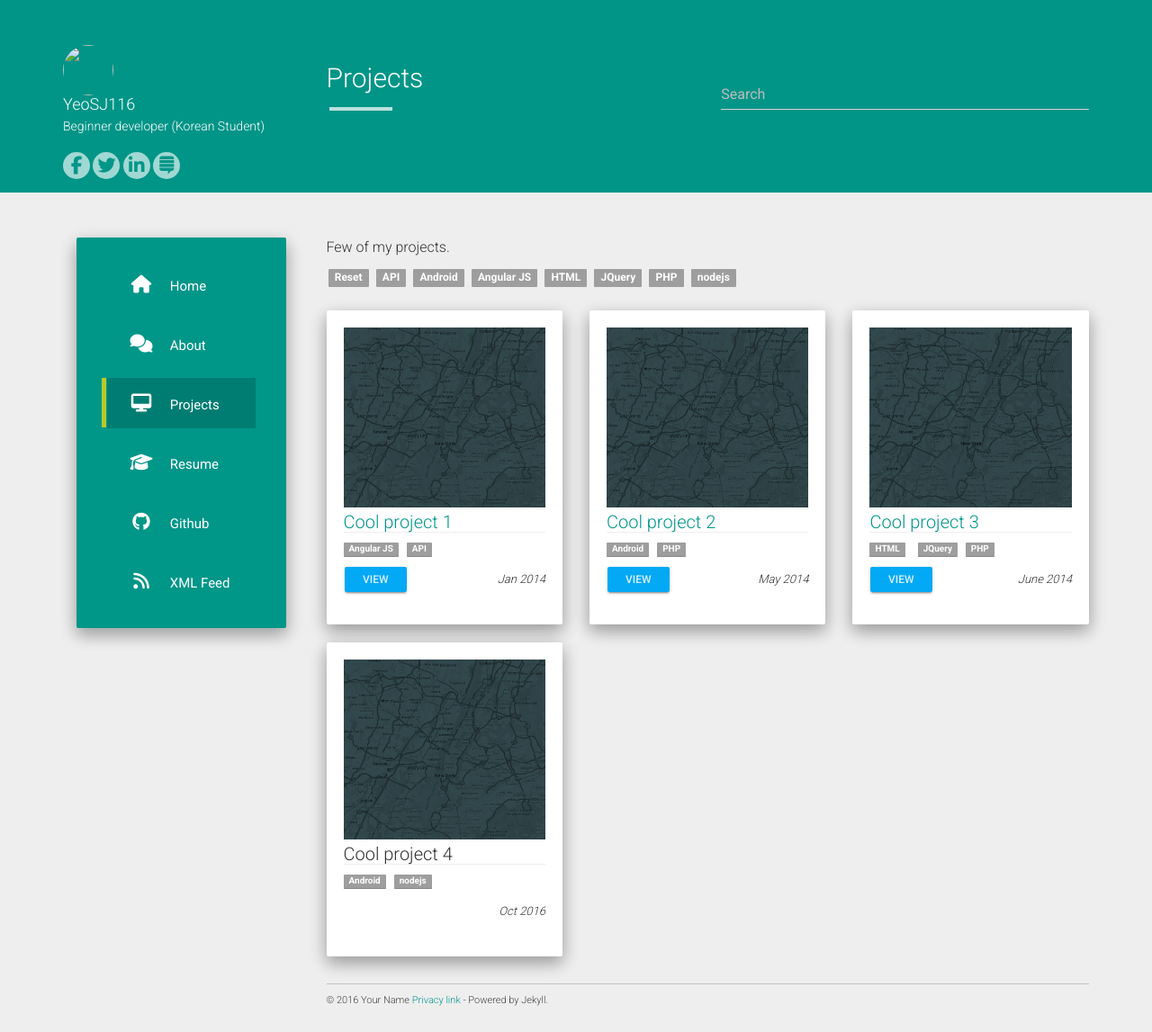
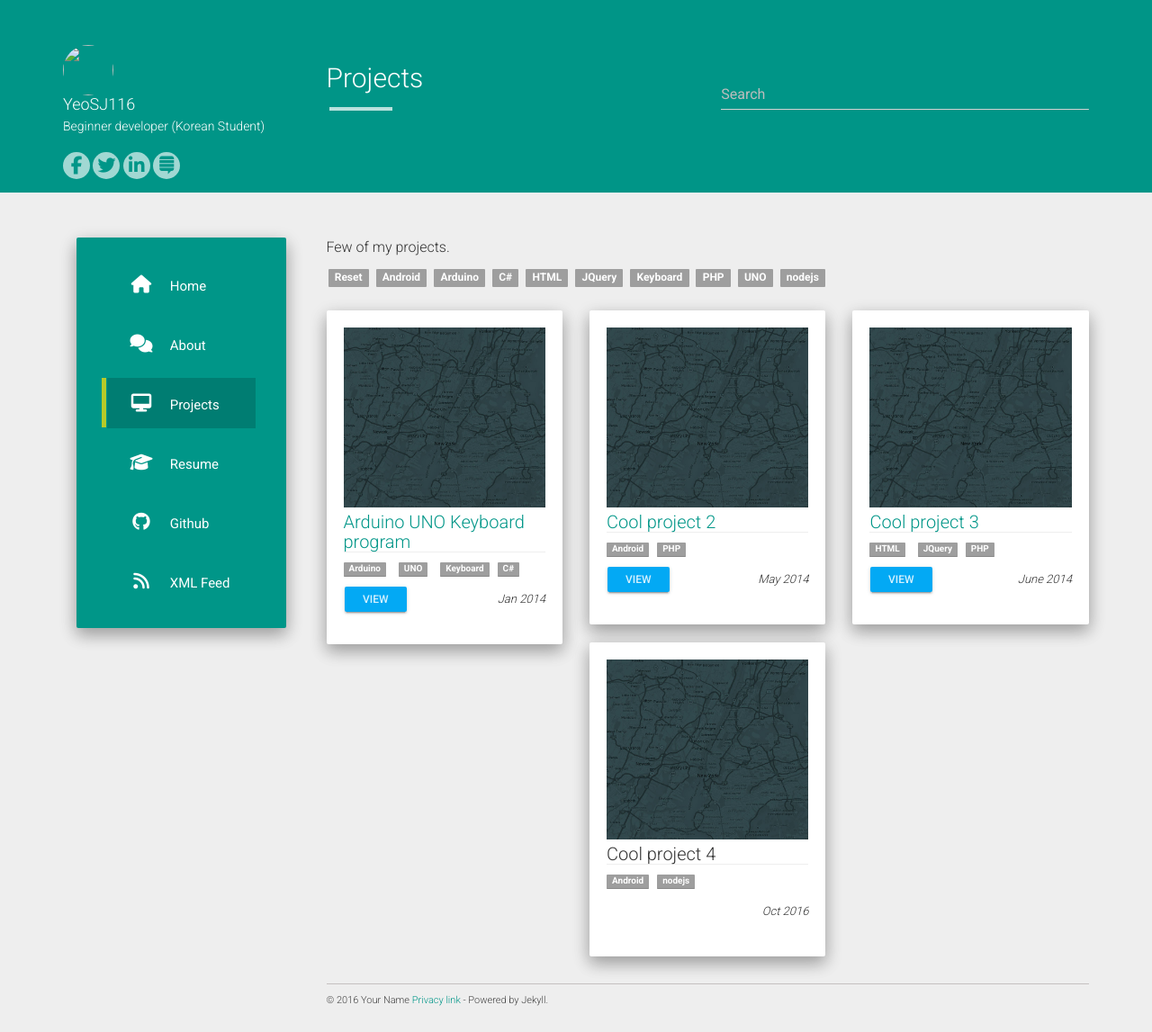
Before and after one commit to YeoSJ116/YeoSJ116.github.io, a Jekyll site: the page built from projects.md, in a window 1280 px wide. Shown: the whole page at 90% size. Built offline with Jekyll 4.4.1, drawn with Linux system fonts in a browser that asks for light colours; nearby versions of some CDN libraries.

Commit message:
Update projects.json

```diff
--- a/_data/projects.json
+++ b/_data/projects.json
@@ -1,10 +1,10 @@
 [
 	{
-		"name": "Cool project 1",
+		"name": "Arduino UNO Keyboard program",
 		"image": "placeholder.jpg",
 		"url": "#",
 		"date": "Jan 2014",
-		"tags": ["Angular JS","API"]
+		"tags": ["Arduino","UNO","Keyboard","C#"]
 	},
 	{
 		"name": "Cool project 2",
```
